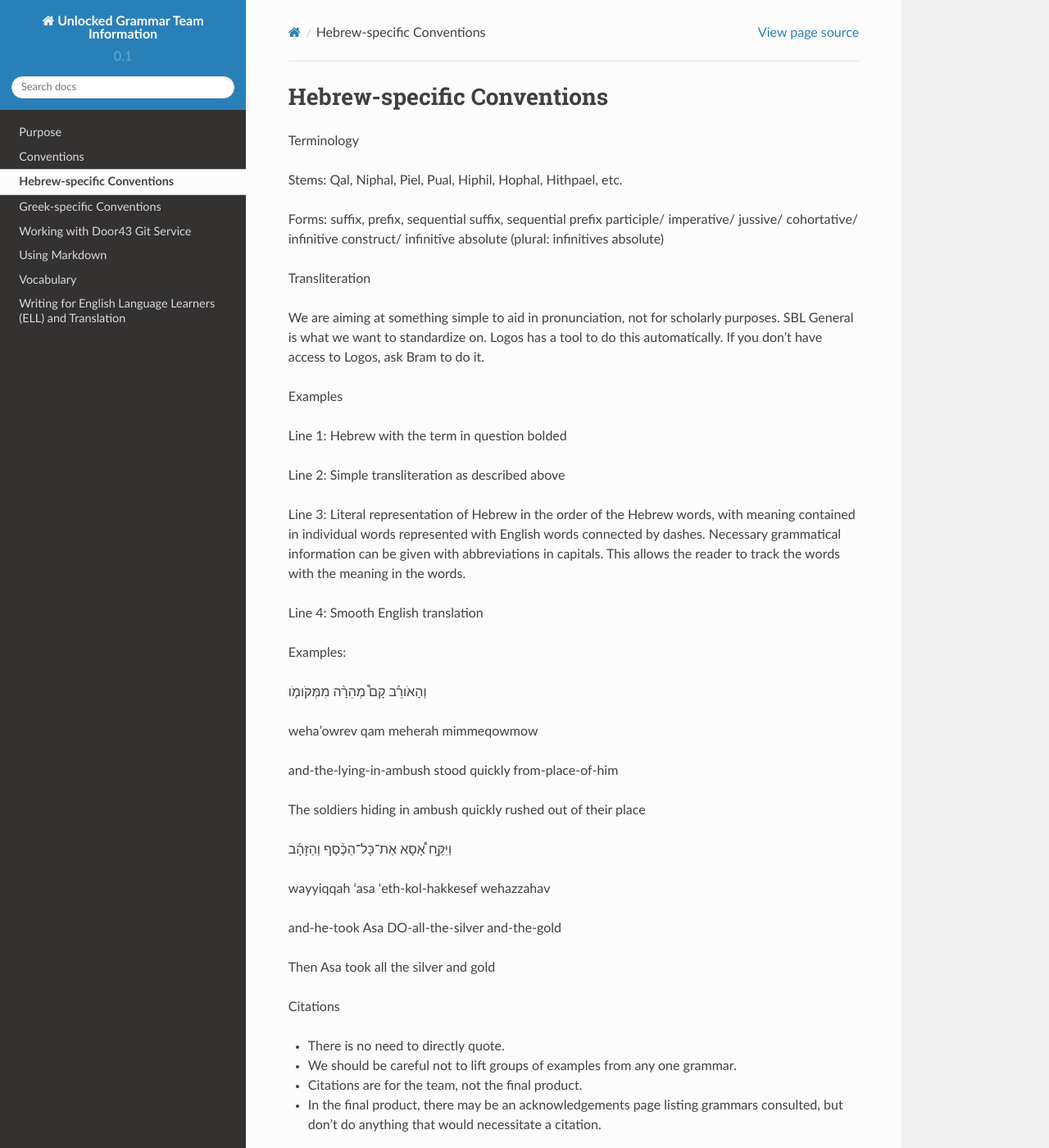
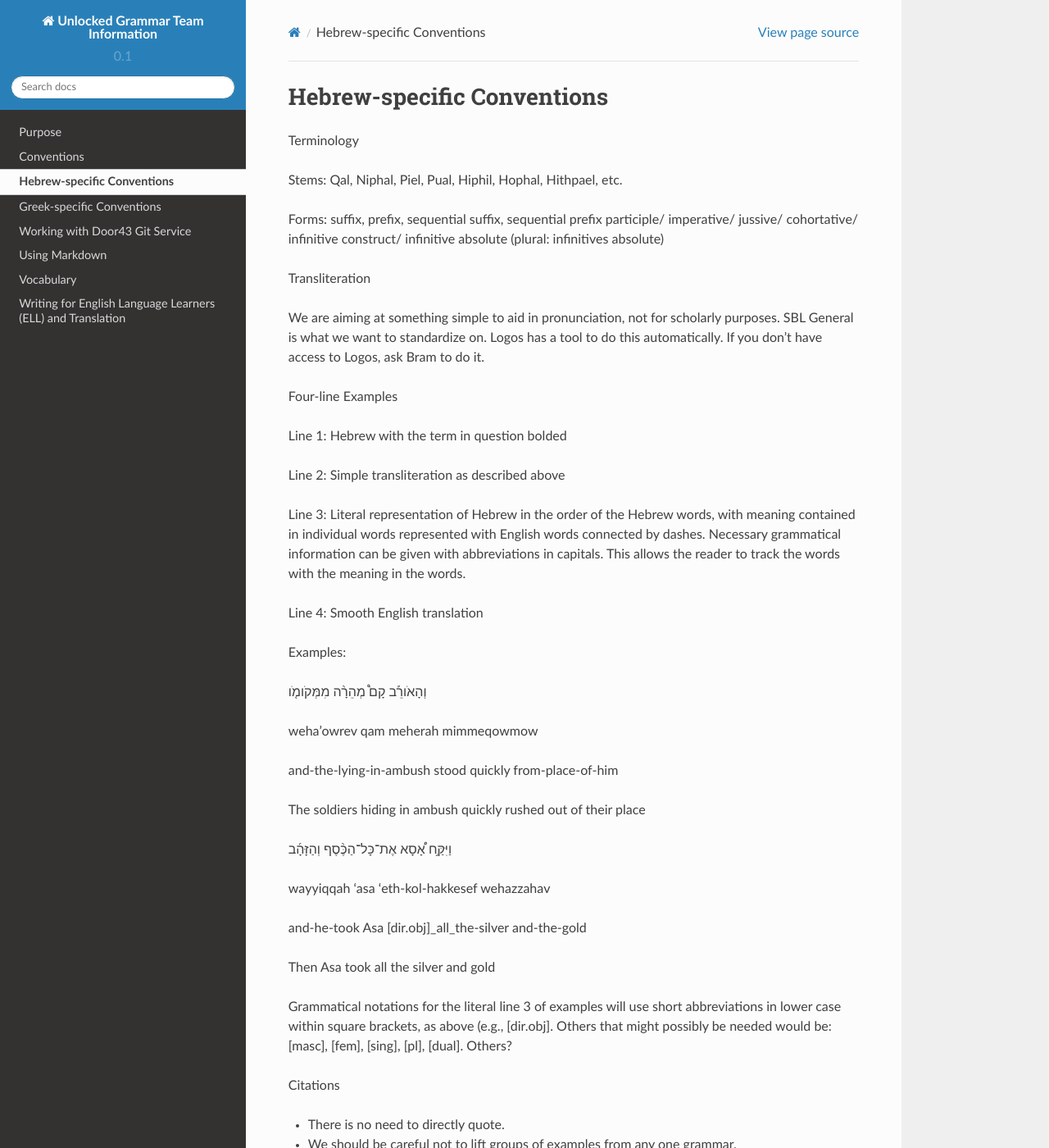
Before and after one commit to unfoldingWord-dev/Unlocked-Grammar-Info, a Sphinx documentation site: the page built from docs/hebrew.rst, in a window 1280 px wide and 1400 px high. Shown: the whole window at 82% size. Built offline with Sphinx 7.4.7 and the Read the Docs theme 2.0.0, drawn with Linux system fonts in a browser that asks for light colours.

Commit message:
added grammatical notations

```diff
--- a/docs/hebrew.rst
+++ b/docs/hebrew.rst
@@ -19,7 +19,7 @@ Transliteration
 
 We are aiming at something simple to aid in pronunciation, not for scholarly purposes. SBL General is what we want to standardize on. Logos has a tool to do this automatically. If you don't have access to Logos, ask Bram to do it.
 
-Examples
+Four-line Examples
 
 
 Line 1: Hebrew with the term in question bolded
@@ -45,9 +45,12 @@ The soldiers hiding in ambush quickly rushed out of their place
 
 wayyiqqah 'asa 'eth-kol-hakkesef wehazzahav
 
-and-he-took Asa DO-all-the-silver and-the-gold
+and-he-took Asa [dir.obj]_all_the-silver and-the-gold
 
 Then Asa took all the silver and gold
+
+
+Grammatical notations for the literal line 3 of examples will use short abbreviations in lower case within square brackets, as above (e.g., [dir.obj]. Others that might possibly be needed would be: [masc], [fem], [sing], [pl], [dual]. Others?
 
 Citations
 
```
